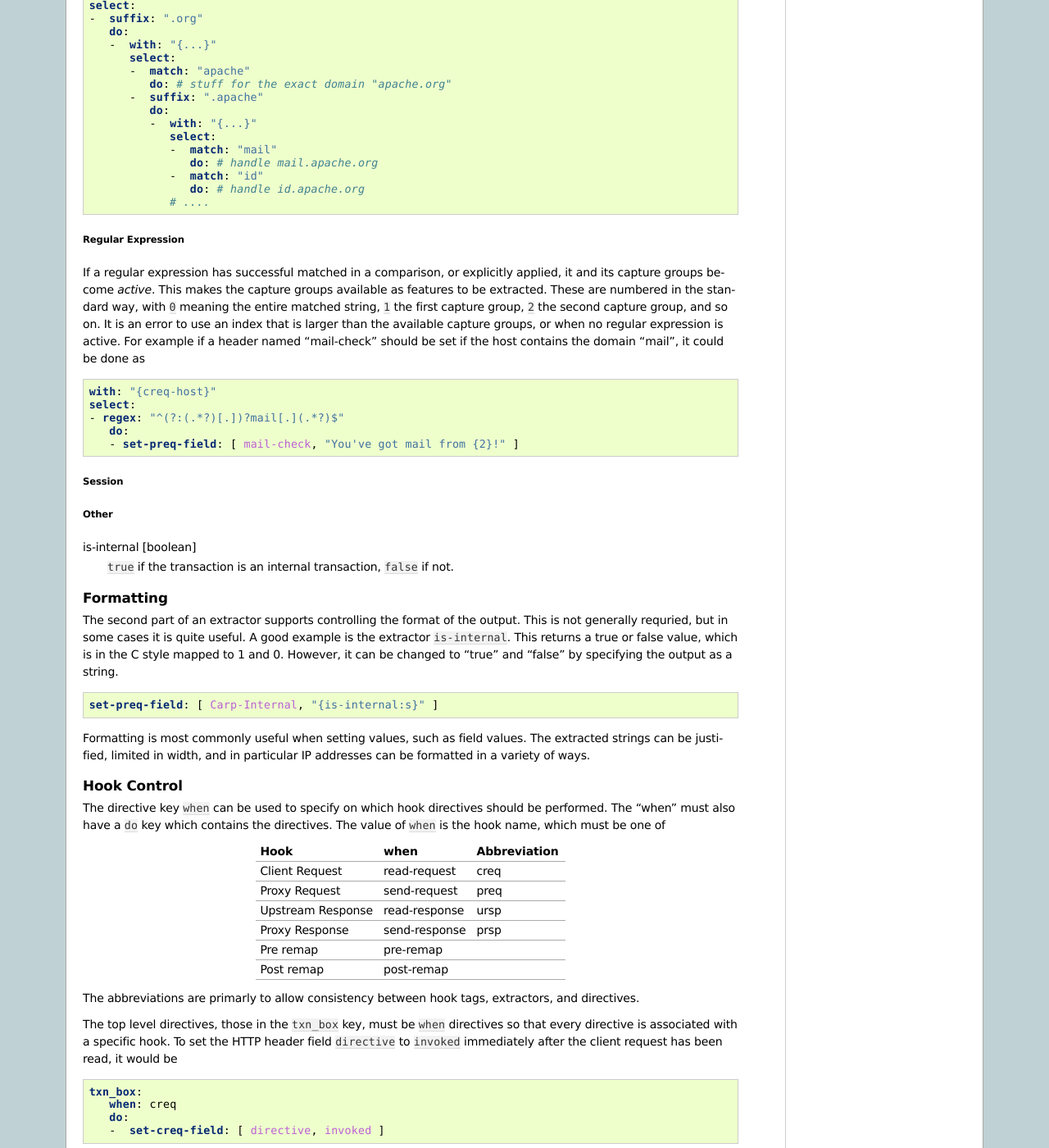
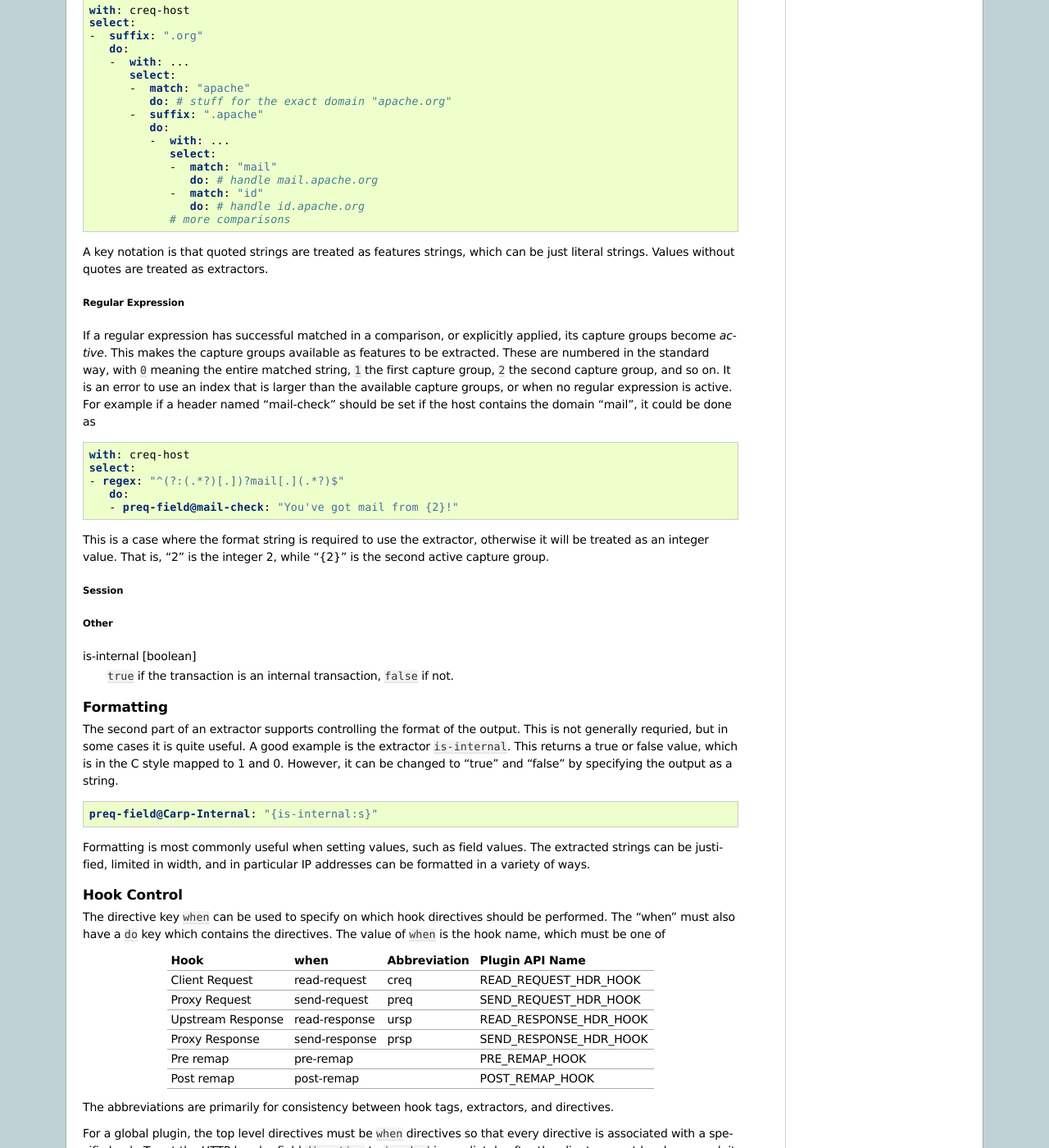
Before and after one commit to SolidWallOfCode/txn_box, a Sphinx documentation site: the page built from doc/txn_box.en.rst, in a window 1280 px wide and 1400 px high, scrolled down 2829 px. Shown: the whole window at 82% size. Built offline with Sphinx 7.4.7, drawn with Linux system fonts in a browser that asks for light colours; formulas are drawn with MathJax 3; some of the changed text lies outside the part shown.

Commit message:
Documentation updates.

```diff
--- a/doc/future.en.rst
+++ b/doc/future.en.rst
@@ -50,7 +50,10 @@
 
 
 slice
-   Extract elements of a list.
+   Extract elements of a list. This takes two arguments, the left and right slice points. These are
+   positions between elements of a list. Position 0 is before any element, and position -0
+   (represented by "*") is past the last element. Other slice points count up from 0 (1, 2, 3, ...)
+   left to right and down from -0 ( -1, -2, -3, ...) right to left.
 
 Comparisons
 ***********
--- a/doc/txn_box.en.rst
+++ b/doc/txn_box.en.rst
@@ -154,7 +154,9 @@
 
 The :code:`with` / :code:`select` mechanism is a directive and so selection can be nested to an
 arbitrary depth. Each selection can be on a different feature. As result the relative importance of
-features is determined by the particular configuration, it is not built in to |TxB|.
+features is determined by the particular configuration, it is not built in to |TxB|. Selection is a
+one way descent, however - once a selection has been made, only the directives selected will be
+performed.
 
 Features
 ++++++++
@@ -176,41 +178,46 @@
 suffix and if it matches the suffix is removed from the current feature. This makes walking the
 components of a path or host name much easier ::
 
-   with: "{creq-host}"
+   with: creq-host
    select:
    -  suffix: ".org"
       do:
-      -  with: "{...}"
+      -  with: ...
          select:
          -  match: "apache"
             do: # stuff for the exact domain "apache.org"
          -  suffix: ".apache"
             do:
-            -  with: "{...}"
+            -  with: ...
                select:
                -  match: "mail"
                   do: # handle mail.apache.org
                -  match: "id"
                   do: # handle id.apache.org
-               # ....
+               # more comparisons
 
+A key notation is that quoted strings are treated as features strings, which can be just literal
+strings. Values without quotes are treated as extractors.
 
 Regular Expression
 ------------------
 
-If a regular expression has successful matched in a comparison, or explicitly applied, it and its
-capture groups become *active*. This makes the capture groups available as features to be extracted.
-These are numbered in the standard way, with ``0`` meaning the entire matched string, ``1`` the
-first capture group, ``2`` the second capture group, and so on. It is an error to use an index that
-is larger than the available capture groups, or when no regular expression is active. For example if
-a header named "mail-check" should be set if the host contains the domain "mail", it could be done
-as ::
+If a regular expression has successful matched in a comparison, or explicitly applied, its capture
+groups become *active*. This makes the capture groups available as features to be extracted. These
+are numbered in the standard way, with ``0`` meaning the entire matched string, ``1`` the first
+capture group, ``2`` the second capture group, and so on. It is an error to use an index that is
+larger than the available capture groups, or when no regular expression is active. For example if a
+header named "mail-check" should be set if the host contains the domain "mail", it could be done as
+::
 
-   with: "{creq-host}"
+   with: creq-host
    select:
    - regex: "^(?:(.*?)[.])?mail[.](.*?)$"
       do:
-      - set-preq-field: [ mail-check, "You've got mail from {2}!" ]
+      - preq-field@mail-check: "You've got mail from {2}!"
+
+This is a case where the format string is required to use the extractor, otherwise it will be treated
+as an integer value. That is, "2" is the integer 2, while "{2}" is the second active capture group.
 
 Session
 -------
@@ -242,27 +249,30 @@
 The "when" must also have a :code:`do` key which contains the directives. The value of :code:`when`
 is the hook name, which must be one of
 
-================== =============  ============
-Hook               when           Abbreviation
-================== =============  ============
-Client Request     read-request   creq
-Proxy Request      send-request   preq
-Upstream Response  read-response  ursp
-Proxy Response     send-response  prsp
-Pre remap          pre-remap
-Post remap         post-remap
-================== =============  ============
+================== =============  ============ ========================
+Hook               when           Abbreviation Plugin API Name
+================== =============  ============ ========================
+Client Request     read-request   creq         READ_REQUEST_HDR_HOOK
+Proxy Request      send-request   preq         SEND_REQUEST_HDR_HOOK
+Upstream Response  read-response  ursp         READ_RESPONSE_HDR_HOOK
+Proxy Response     send-response  prsp         SEND_RESPONSE_HDR_HOOK
+Pre remap          pre-remap                   PRE_REMAP_HOOK
+Post remap         post-remap                  POST_REMAP_HOOK
+================== =============  ============ ========================
 
-The abbreviations are primarly to allow consistency between hook tags, extractors, and directives.
+The abbreviations are primarily for consistency between hook tags, extractors, and directives.
 
-The top level directives, those in the :code:`txn_box` key, must be :code:`when` directives so that
-every directive is associated with a specific hook. To set the HTTP header field ``directive`` to
+For a global plugin, the top level directives must be :code:`when` directives so that every
+directive is associated with a specific hook. To set the HTTP header field ``directive`` to
 ``invoked`` immediately after the client request has been read, it would be ::
 
    txn_box:
       when: creq
       do:
-      -  set-creq-field: [ directive, invoked ]
+      -  creq-field@directive: "invoked"
+
+For use a remap plugin, the directives are wrapped in a notional ``when: remap`` directive and are
+therefore all performed during remap.
 
 Issues
 ******
@@ -289,11 +299,11 @@
    txn_box:
    - when: creq
      do:
-     - with: "{creq-host}"
+     - with: creq-host
        select:
        -  suffix: ".apache.org"
           do:
-          -  rewrite-url: "{creq.scheme}://apache.org/{...}{creq.path}"
+          -  rewrite-url: "{creq-scheme}://apache.org/{...}{creq-path}"
        -  match: "apache.org"
           # Explicitly do nothing with the base host name to count as "matched".
 
```
Also changed, not shown: other parts of doc/txn_box.en.rst (+6 -6 lines), doc/examples.en.rst (+18 -6 lines), 2 other files.
